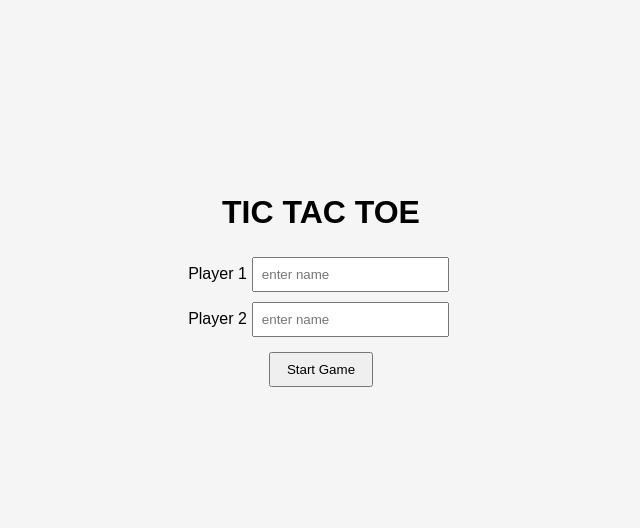
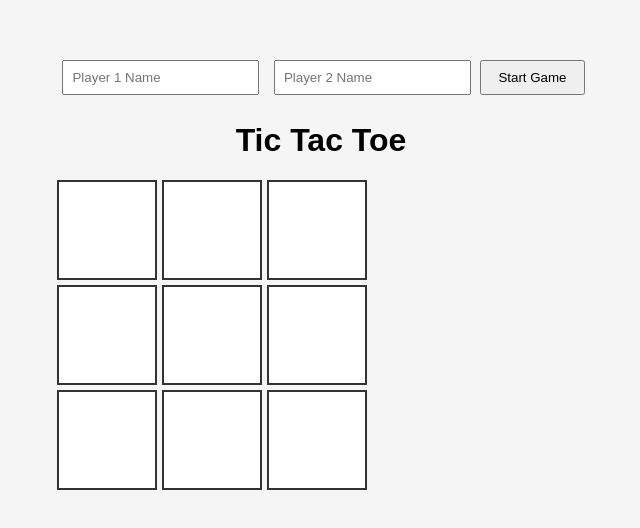
Before and after one commit to acciojob/tictactoe-ramedwararyan, a website: page main.html in a window 1280 px wide. Shown: the part 120-648 px from the top of the page, without its empty margins (319-959 px from the left). Drawn offline with Linux system fonts and the light colour scheme.

Commit message:
created a submission

```diff
--- a/main.html
+++ b/main.html
@@ -9,33 +9,27 @@
 <body>
 	<!-- the entire body must be written by student -->
 	 <div class="container">
-
-    <!-- Initial player form -->
-    <div id="player-form">
-      <h1>TIC TAC TOE</h1>
-
-      Player 1<input type="text" id="player-1" placeholder="enter name" required></br>
-      Player 2<input type="text" id="player-2" placeholder="enter name" required></br>
+        <!-- Player Name Input Section -->
+        <div class="player-input">
+            <input type="text" id="player-1" placeholder="Player 1 Name" required>
+            <input type="text" id="player-2" placeholder="Player 2 Name" required>
             <button id="submit">Start Game</button>
         </div>
 
-    <!-- Game section (hidden at start) -->
-    <div id="game" style="display:none;">
+        <!-- Game Board Section -->
         <h1>Tic Tac Toe</h1>
         <div class="message"></div>
         <div class="board">
-        <div class="cell" id="1"></div>
-        <div class="cell" id="2"></div>
-        <div class="cell" id="3"></div>
-        <div class="cell" id="4"></div>
-        <div class="cell" id="5"></div>
-        <div class="cell" id="6"></div>
-        <div class="cell" id="7"></div>
-        <div class="cell" id="8"></div>
-        <div class="cell" id="9"></div>
+            <div id="1" class="cell"></div>
+            <div id="2" class="cell"></div>
+            <div id="3" class="cell"></div>
+            <div id="4" class="cell"></div>
+            <div id="5" class="cell"></div>
+            <div id="6" class="cell"></div>
+            <div id="7" class="cell"></div>
+            <div id="8" class="cell"></div>
+            <div id="9" class="cell"></div>
         </div>
-    </div>
-
     </div>
     <script type="text/javascript" src="./script.js">
 </script>
--- a/script.js
+++ b/script.js
@@ -1,37 +1,42 @@
-//your JS code here. If required.
+// Get references to HTML elements
 const submitBtn = document.getElementById("submit");
 const player1Input = document.getElementById("player-1");
 const player2Input = document.getElementById("player-2");
-const formDiv = document.getElementById("player-form");
+const formDiv = document.querySelector(".player-input");
 const gameDiv = document.getElementById("game");
 const messageDiv = document.querySelector(".message");
 const cells = document.querySelectorAll(".cell");
 
+// Initialize game variables
 let player1 = "";
 let player2 = "";
 let currentPlayer = "";
 let board = Array(9).fill(null);
 let gameActive = true;
 
+// Winning patterns
 const winPatterns = [
-  [0,1,2],[3,4,5],[6,7,8],  // rows
-  [0,3,6],[1,4,7],[2,5,8],  // cols
-  [0,4,8],[2,4,6]           // diagonals
+    [0, 1, 2], [3, 4, 5], [6, 7, 8],  // Rows
+    [0, 3, 6], [1, 4, 7], [2, 5, 8],  // Columns
+    [0, 4, 8], [2, 4, 6]               // Diagonals
 ];
 
-// Handle form submit
+// Handle the form submission to start the game
 submitBtn.addEventListener("click", () => {
     player1 = player1Input.value.trim();
     player2 = player2Input.value.trim();
 
+    // Check if both player names are entered
     if (player1 === "" || player2 === "") {
         alert("Please enter both player names!");
         return;
     }
 
+    // Hide the input form and show the game board
     formDiv.style.display = "none";
     gameDiv.style.display = "block";
 
+    // Set the first player and update the message
     currentPlayer = player1;
     messageDiv.textContent = `${currentPlayer}, you're up!`;
 });
@@ -39,28 +44,33 @@ submitBtn.addEventListener("click", () => {
 // Handle cell clicks
 cells.forEach((cell, index) => {
     cell.addEventListener("click", () => {
+        // Check if the game is active and the cell is empty
         if (!gameActive || board[index] !== null) return;
 
+        // Update the board and cell display
         board[index] = currentPlayer === player1 ? "X" : "O";
         cell.textContent = board[index];
 
+        // Check for a winner
         if (checkWinner()) {
             messageDiv.textContent = `${currentPlayer}, congratulations you won!`;
             gameActive = false;
         } else if (board.every(val => val !== null)) {
+            // Check for a draw
             messageDiv.textContent = "It's a draw!";
             gameActive = false;
         } else {
+            // Switch players
             currentPlayer = currentPlayer === player1 ? player2 : player1;
             messageDiv.textContent = `${currentPlayer}, you're up!`;
         }
     });
 });
 
-// Winner check
+// Function to check for a winner
 function checkWinner() {
     return winPatterns.some(pattern => {
-    const [a,b,c] = pattern;
+        const [a, b, c] = pattern;
         return board[a] && board[a] === board[b] && board[a] === board[c];
     });
 }
```
Lines whose indentation alone changed are shown as unchanged.
